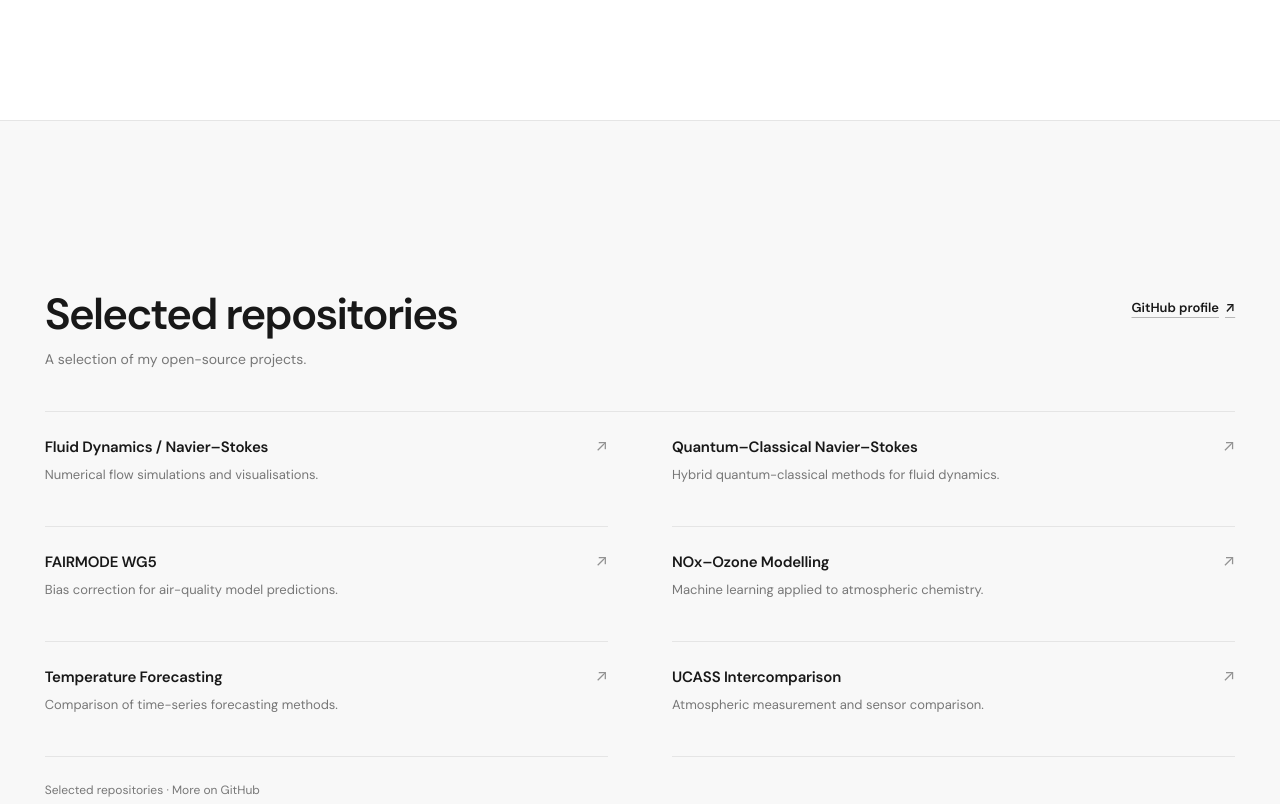
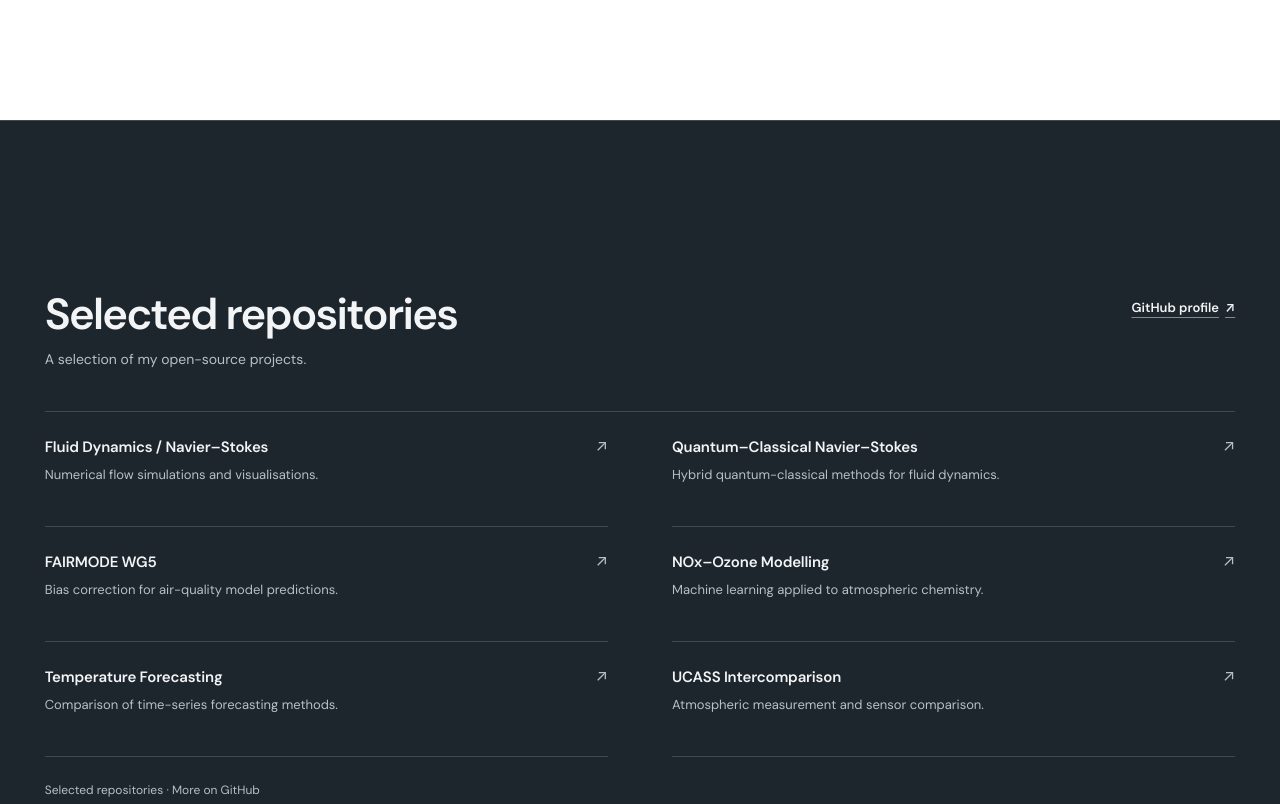
Before and after one commit to costpetrides/costpetrides.github.io, a plain HTML site: page index.html in a window 1280 px wide. Shown: the part 1480-2284 px from the top of the page. Drawn offline with nearby package versions, Linux system fonts and the light colour scheme; no server answers.

Commit message:
Style Selected repositories with dark charcoal palette

```diff
--- a/css/portfolio.css
+++ b/css/portfolio.css
@@ -280,7 +280,21 @@ h1, h2 { color: var(--ink); font-family: var(--font); }
 }
 
 #about { background: #fff; }
-#repositories { background: #f8f8f8; }
+/* Dark, restrained repository section; scoped tokens keep other sections unchanged. */
+#repositories {
+  --ink: #f2f4f5;
+  --body: #dbe0e5;
+  --muted: #b6c0c9;
+  --line: rgba(255, 255, 255, .16);
+  background: #1d252d;
+  color: var(--body);
+}
+#repositories .repo-arrow { color: #b6c0c9; }
+#repositories .repo-item:hover .repo-arrow { color: var(--ink); }
+#repositories .text-link { text-decoration-color: rgba(255, 255, 255, .46); }
+#repositories .text-link:hover { text-decoration-color: var(--ink); }
+#repositories .text-button { text-decoration-color: rgba(255, 255, 255, .46); }
+
 #animations { background: #fff; }
 
 /* About: understated editorial introduction with three areas of interest. */
```
